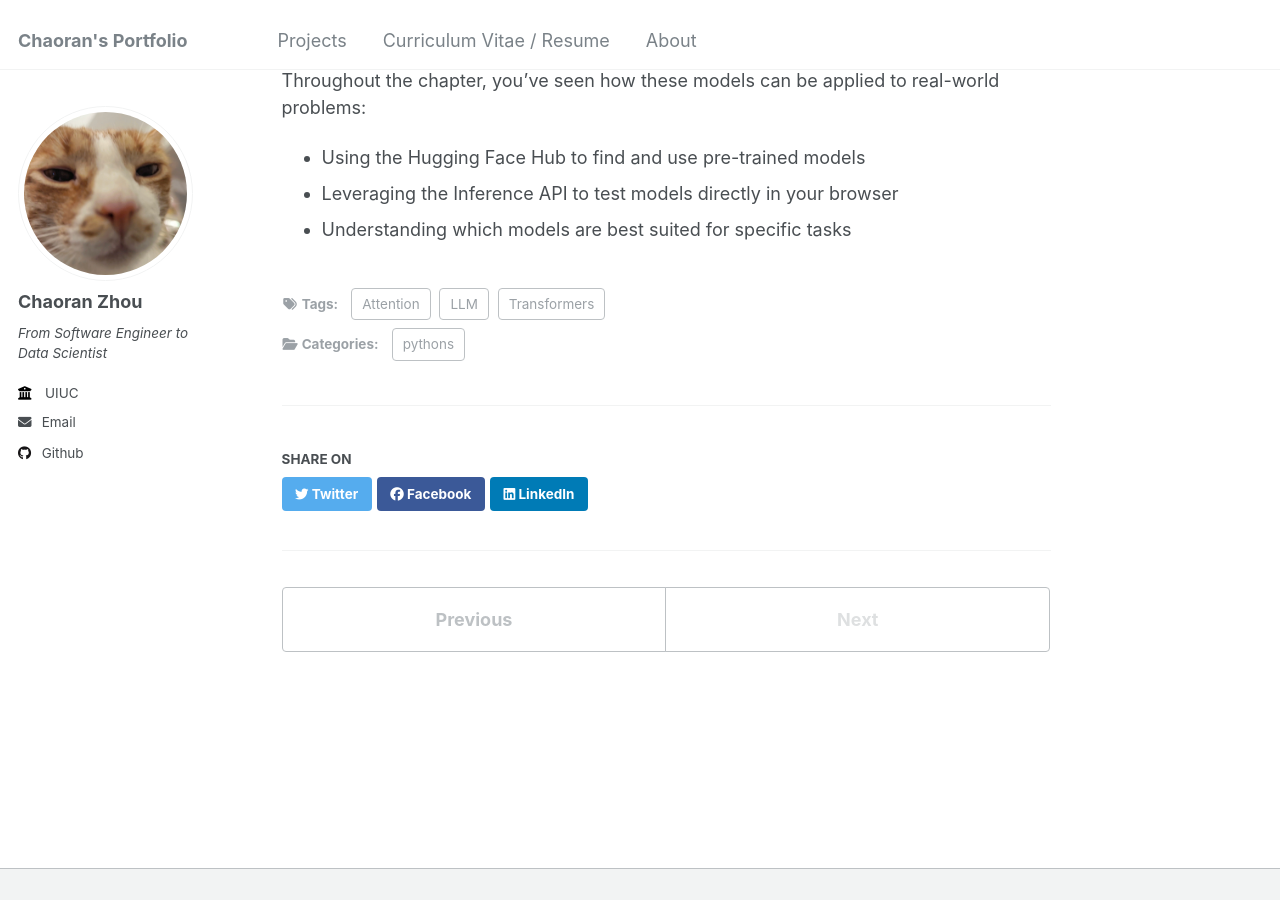
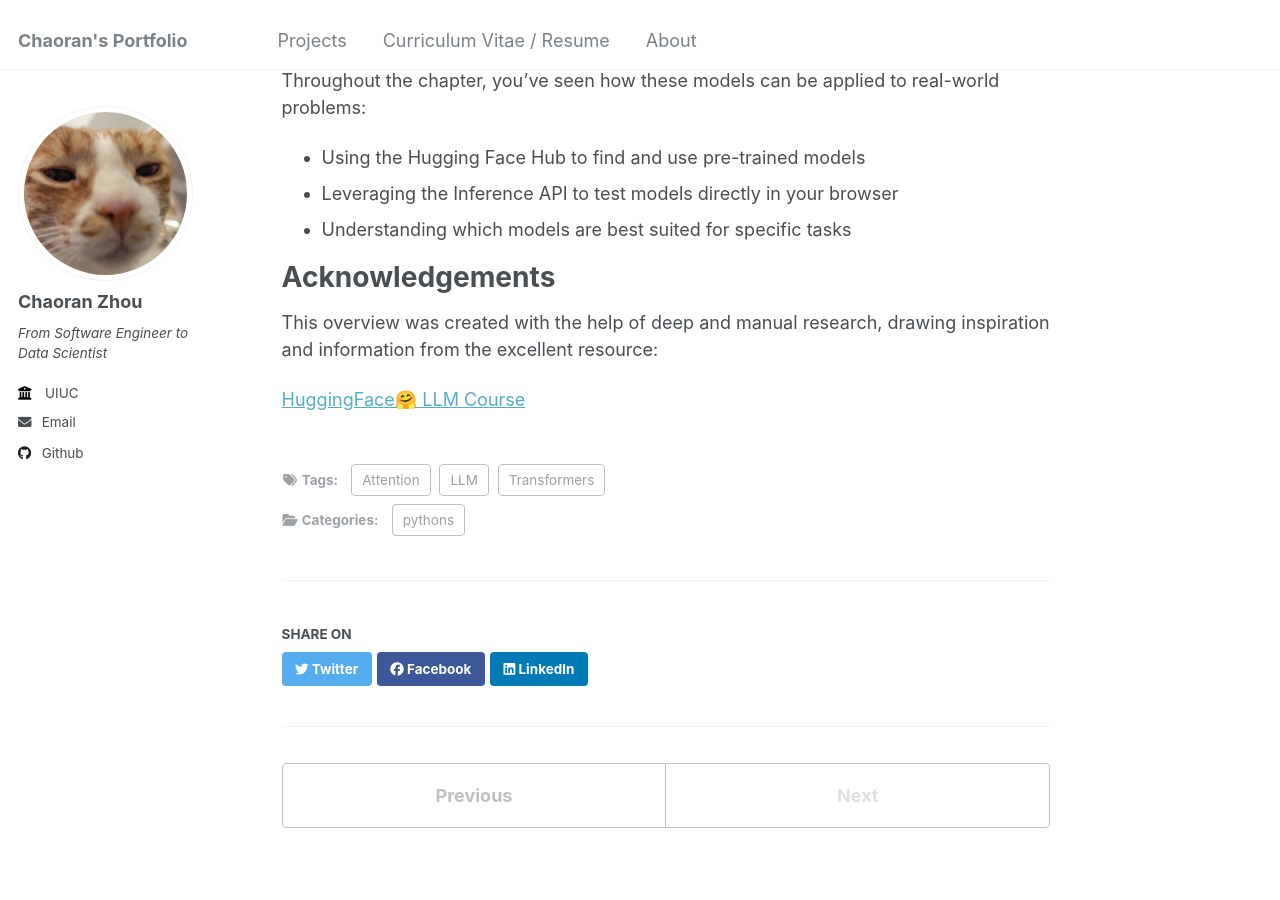
Before and after one commit to ranranrunforit/ranranrunforit.github.io, a Jekyll site: the page built from _projects/project-15.md, in a window 1280 px wide and 900 px high, scrolled down 25264 px. Built offline with Jekyll 4.4.1, drawn with Linux system fonts in a browser that asks for light colours.

Commit message:
Update project-15.md

```diff
--- a/_projects/project-15.md
+++ b/_projects/project-15.md
@@ -599,3 +599,9 @@ Throughout the chapter, you’ve seen how these models can be applied to real-wo
 - Using the Hugging Face Hub to find and use pre-trained models
 - Leveraging the Inference API to test models directly in your browser
 - Understanding which models are best suited for specific tasks
+
+# Acknowledgements
+
+This overview was created with the help of deep and manual research, drawing inspiration and information from the excellent resource:
+
+[HuggingFace🤗 LLM Course](https://huggingface.co/learn/llm-course/chapter1/3?fw=pt)
```
